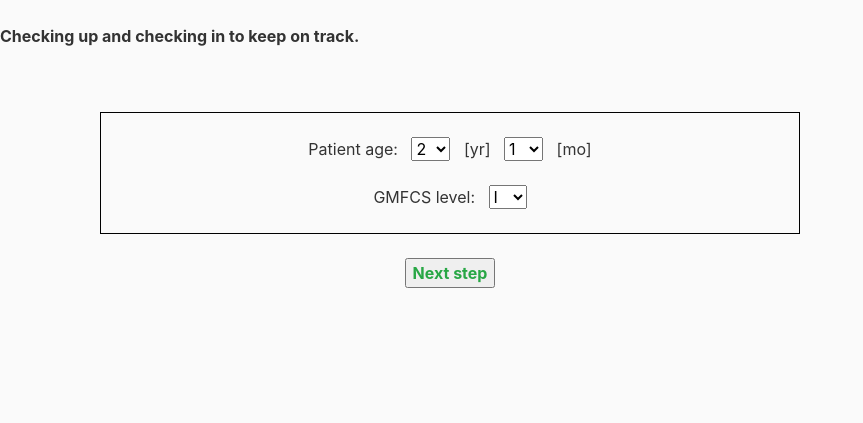
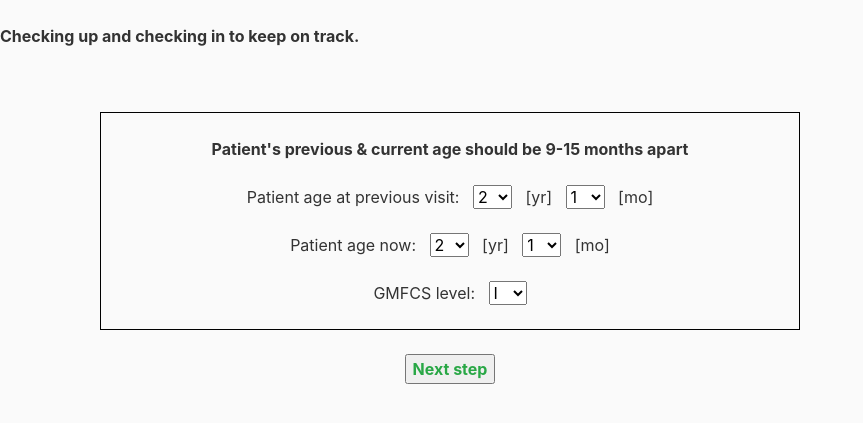
Before and after one commit to noahmatsuyoshi/OnTrack, a Django app: page /checkin/ in a window 1280 px wide. Shown: the part 56-479 px from the top of the page, without its empty margins (0-863 px from the left). Run offline with Django 3.2, Linux system fonts and the light colour scheme; some libraries are stand-ins or nearby versions.

Commit message:
add previous age input

```diff
--- a/OnTrackWebsite/forms.py
+++ b/OnTrackWebsite/forms.py
@@ -28,8 +28,10 @@ class Firstinput(forms.Form):
         (10, '10'),
         (11, '11'),
     )
-    patient_age_yr = forms.ChoiceField(choices=yearchoices)
-    patient_age_mo = forms.ChoiceField(choices=mochoices)
+    patient_age_yr1 = forms.ChoiceField(choices=yearchoices)
+    patient_age_mo1 = forms.ChoiceField(choices=mochoices)
+    patient_age_yr2 = forms.ChoiceField(choices=yearchoices)
+    patient_age_mo2 = forms.ChoiceField(choices=mochoices)
     GMFCS = forms.ChoiceField(choices=(('I', 'I'), ('II', 'II'), ('III', 'III'), ('IV', 'IV'), ('V', 'V')))
 
 class Secondinput1(forms.Form):
--- a/OnTrackWebsite/templates/OnTrackWebsite/checkin.html
+++ b/OnTrackWebsite/templates/OnTrackWebsite/checkin.html
@@ -9,9 +9,15 @@
     <div class="container">
         <center>
         <div style = "border: 1px solid black">
+            <br> <strong>Patient's previous & current age should be 9-15 months apart</strong>
             <br>
-            Patient age: &#160; {{form.patient_age_yr}} &#160; [yr] &#160;
-            {{form.patient_age_mo}} &#160; [mo]
+            <br>
+            Patient age at previous visit: &#160; {{form.patient_age_yr1}} &#160; [yr] &#160;
+            {{form.patient_age_mo1}} &#160; [mo]
+            <br>
+            <br>
+            Patient age now: &#160; {{form.patient_age_yr2}} &#160; [yr] &#160;
+            {{form.patient_age_mo2}} &#160; [mo]
             <br>
             <br>
             GMFCS level: &#160; {{form.GMFCS}}
```
Also changed, not shown: OnTrack/manage.py (added, +21 -0 lines), OnTrack/db.sqlite3 (added).
